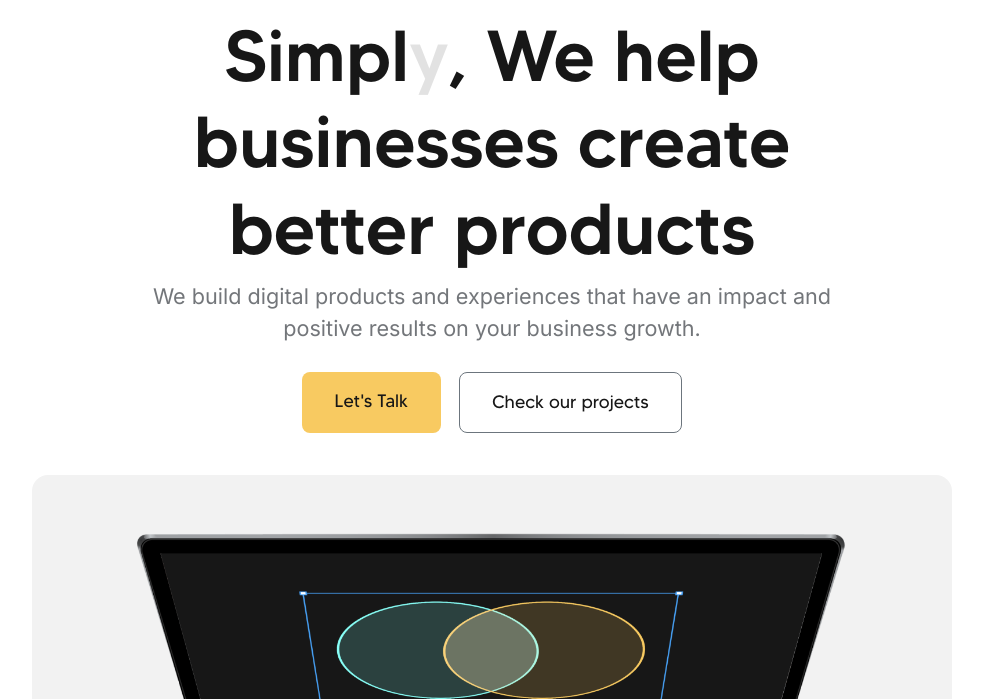
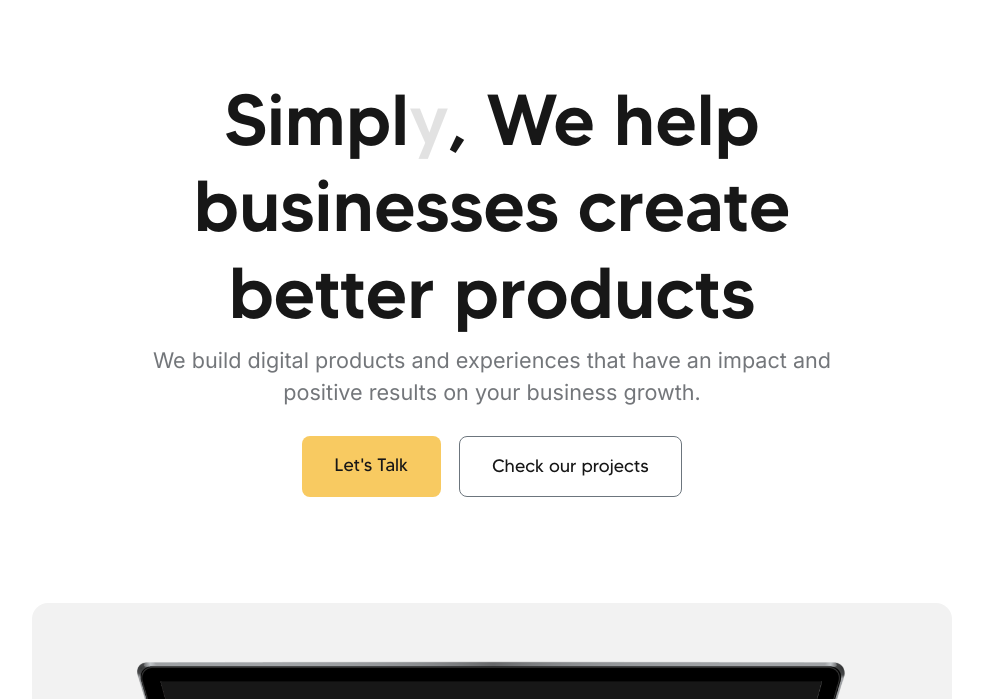
Before and after one commit to simpl-studio/web, a plain HTML site: page index.html in a window 1280 px wide. Shown: the part 101-800 px from the top of the page, without its empty margins (148-1131 px from the left). Drawn offline with nearby package versions, Linux system fonts and the light colour scheme; files that its build step writes are made by us from their sources; a script that the page names is missing; files whose address does not match are found by name.

Commit message:
Add files via upload

```diff
--- a/assets/css/main.css
+++ b/assets/css/main.css
@@ -180,7 +180,7 @@ p {
 }
 
   .hero-head {
-      height: 52vh;
+      height: 68vh;
       padding-top: auto;
       padding-bottom: auto;
       padding-left: 12%;
```
